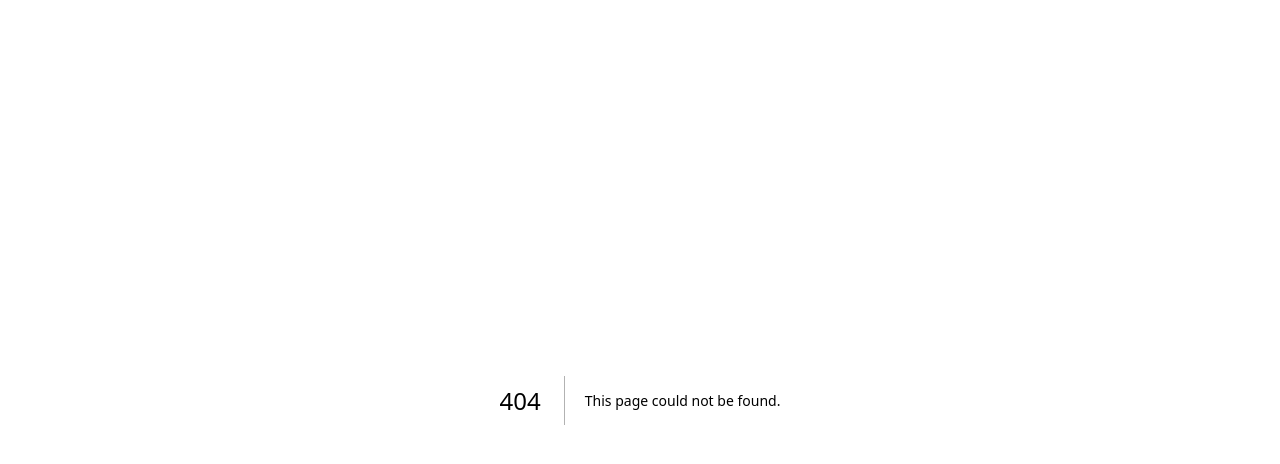
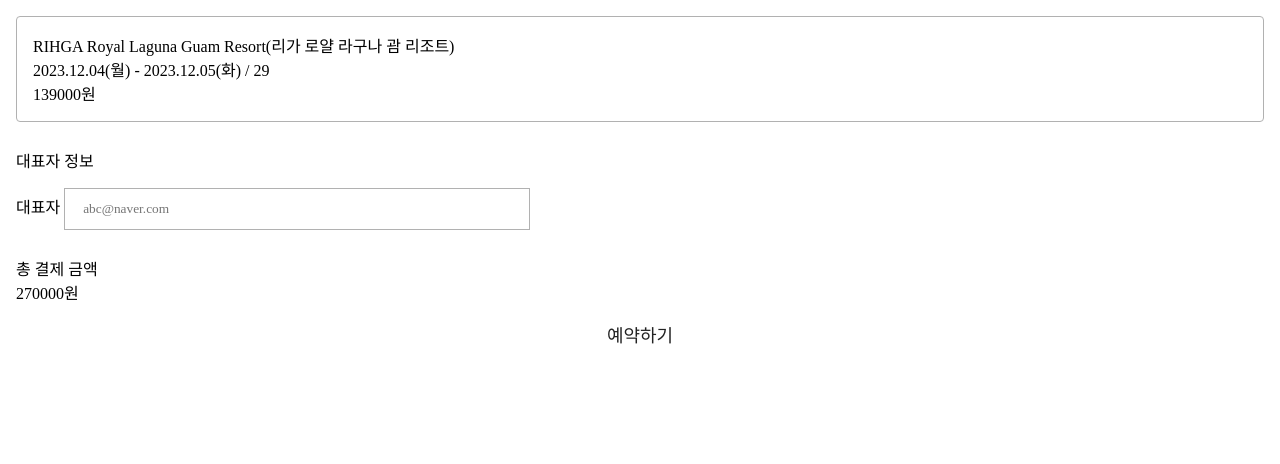
Before and after one commit to noSPkeepgoing/FE_Traveler, a Next.js app: page /reservation in a window 1280 px wide. Before the commit this address had no page. Shown: the top 464 px of the page. Built offline with nearby package versions, Linux system fonts and the light colour scheme; a web font is replaced by a local one.

Commit message:
Style: Input 스타일링과 placeholder 옵션 여부 수정

```diff
--- /dev/null
+++ b/src/app/(header)/reservation/page.tsx
@@ -0,0 +1,58 @@
+'use client';
+
+import Button from '@/components/atoms/button/index';
+import React from 'react';
+import styles from './reservation.module.scss';
+import Text from '@/components/atoms/text';
+import { useRouter } from 'next/navigation';
+import { TReservation } from './reservationType';
+import Input from '@/components/atoms/input/index';
+
+function Reservation() {
+  const router = useRouter();
+
+  const signUpSubmit = (
+    event: React.FormEvent<HTMLFormElement>,
+    formData: TReservation,
+  ) => {
+    event.preventDefault();
+  };
+
+  return (
+    <>
+      <div className={styles.content}>
+        <div className={styles.reservationCard}>
+          <div className={styles.itemDetails}>
+            RIHGA Royal Laguna Guam Resort(리가 로얄 라구나 괌 리조트)
+            <div>2023.12.04(월) - 2023.12.05(화) / 29</div>
+          </div>
+          <div className={styles.itemPrice}>139000원</div>
+        </div>
+
+        <div className={styles.container}>
+          <label className={styles.labels} htmlFor="input">
+            대표자 정보
+          </label>
+          <div>
+            대표자 <Input variant="reservation" placeholder="abc@naver.com" />
+          </div>
+        </div>
+
+        <div className={styles.totalPrice}>
+          <div>총 결제 금액</div>
+          <div>270000원</div>
+        </div>
+
+        <Button
+          variant="text"
+          onClick={() => router.push('/reservation-check')}>
+          <Text fontSize="xs" fontWeight="normal">
+            예약하기
+          </Text>
+        </Button>
+      </div>
+    </>
+  );
+}
+
+export default Reservation;
--- /dev/null
+++ b/src/app/(header)/reservation/reservation.module.scss
@@ -0,0 +1,60 @@
+@use '@styles/_variables.scss' as vars;
+
+/** {
+  margin: 0;
+  padding: 0;
+  box-sizing: border-box;
+}*/
+
+.content {
+  display: flex;
+  flex-direction: column;
+  gap: 1rem;
+  padding: 1rem;
+}
+
+.container {
+  display: flex;
+  flex-direction: column;
+
+  .item {
+    margin-bottom: 1rem;
+  }
+}
+
+.reservationCard {
+  border: 1px solid #b1b1b1;
+  border-radius: 0.25rem;
+  padding: 1rem;
+  margin-bottom: 0.625rem;
+
+  &.reservationItem {
+    display: flex;
+    justify-content: space-between;
+    align-items: center;
+    margin-bottom: 1rem;
+
+    .itemDetails {
+    }
+
+    .itemPrice {
+      font-weight: bold;
+      color: #000;
+    }
+  }
+}
+
+.labels {
+  margin-bottom: 1rem;
+}
+
+.options {
+  margin: 1rem 0;
+
+  .checkbox-option {
+    margin: 0.5rem 0;
+  }
+
+  .checkboxLabel {
+  }
+}
--- /dev/null
+++ b/src/app/(header)/reservation/reservationType.ts
@@ -0,0 +1,9 @@
+export type TReservation = {
+  accomodation_id: number;
+  people_number: number;
+  start_date: Date;
+  end_date: Date;
+  representative_name: string;
+  representative_email: string;
+  order_price: number;
+};
--- a/src/app/(non-header)/sign-up/page.tsx
+++ b/src/app/(non-header)/sign-up/page.tsx
@@ -7,6 +7,7 @@
 import Footer from '@/components/layouts/footer';
 import { useRouter } from 'next/navigation';
 import { TSignUpType } from './signUpType';
+import Input from '@/components/atoms/input';
 
 function SignUpPage() {
   const router = useRouter();
@@ -49,7 +50,7 @@
           </div>
           <div className={styles.inputBox}>
             <div className={styles.inputContainer}>
-              <input type="email" placeholder="이메일" name="email" />
+              <Input variant="reservation" placeholder="이메일" />
               <Button size="sm">
                 <Text color="gray100" fontSize="xs-5" fontWeight="medium">
                   중복 확인
--- a/src/components/atoms/input/index.tsx
+++ b/src/components/atoms/input/index.tsx
@@ -3,11 +3,13 @@
 import { TInput } from './inputType';
 import './input.scss';
 
-function Input({ variant = 'login' }: TInput) {
+function Input({ variant, placeholder }: TInput) {
+  // If 'placeholder' is provided, use it; otherwise default to an empty string
+  const inputPlaceholder = placeholder ?? '';
+
   const className = classNames('input', variant);
-  let placeholder = variant === 'login' ? '이메일' : '홍길동';
 
-  return <input className={className} placeholder={placeholder} />;
+  return <input className={className} placeholder={inputPlaceholder} />;
 }
 
 export default Input;
--- a/src/components/atoms/input/input.scss
+++ b/src/components/atoms/input/input.scss
@@ -1,12 +1,12 @@
 .input {
   display: inline-flex;
-  height: 1.5625rem;
+  height: 1rem;
   align-items: flex-start;
   gap: 0.5rem;
   flex-shrink: 0;
   justify-content: center;
-  border-radius: 1rem;
   outline: none;
+  color: red;
 
   &.login {
     width: 42rem;
@@ -20,12 +20,16 @@
     }
   }
 
+  &.signUpShort {
+    width: 42.5rem;
+  }
+
   &.reservation {
     border: 0.0625rem solid #b1b1b1;
     padding: 0.75rem 2.875rem 0.75rem 1.125rem; //1.125rem은 좌측 아이콘 자리를 위해 짧게 측정한 것
-    border-radius: 0.25rem;
     margin-bottom: 0.625rem;
     width: 25rem;
+    color: aqua;
 
     &:focus {
       border-color: black;
--- a/src/components/atoms/input/inputType.ts
+++ b/src/components/atoms/input/inputType.ts
@@ -1,3 +1,4 @@
 export type TInput = {
-  variant?: 'login' | 'reservation';
+  variant?: 'signUpShort' | 'login' | 'reservation';
+  placeholder?: string;
 };
```
Also changed, not shown: 1 other file (tests, documents, lock files or other folders).
